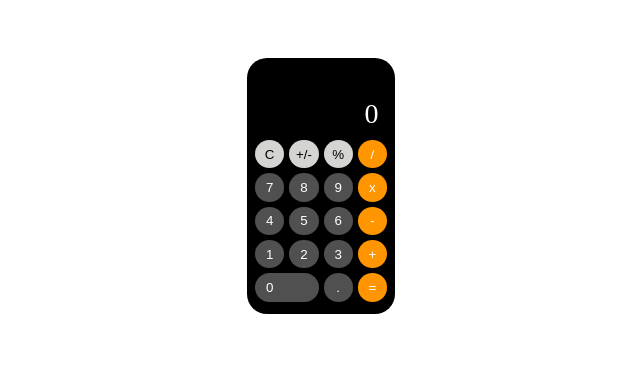
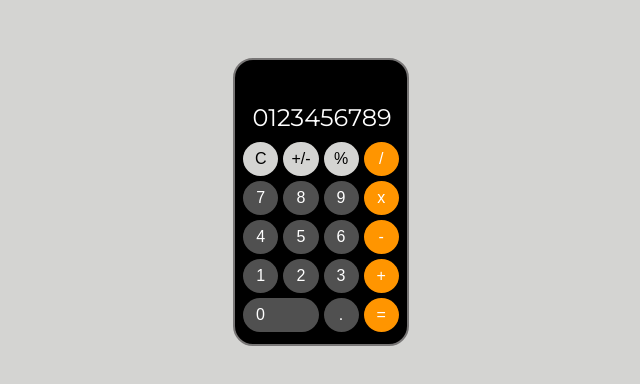
Before and after one commit to lukereed1/iphone-calculator-TOP, a plain HTML site: page index.html in a window 1280 px wide. Shown: the whole page, without its empty margins (319-959 px from the left). Drawn offline with Linux system fonts and the light colour scheme.

Commit message:
Completed CSS

```diff
--- a/index.html
+++ b/index.html
@@ -5,6 +5,9 @@
     <meta charset="UTF-8">
     <meta name="viewport" content="width=device-width, initial-scale=1.0">
     <link rel="stylesheet" href="styles.css">
+    <link rel="preconnect" href="https://fonts.googleapis.com">
+    <link rel="preconnect" href="https://fonts.gstatic.com" crossorigin>
+    <link href="https://fonts.googleapis.com/css2?family=Montserrat:wght@400;700&display=swap" rel="stylesheet">
     <script src="main.js" defer></script>
     <title>IPhone Calculator</title>
 </head>
@@ -13,28 +16,28 @@
     <main>
         <div class="calculator">
             <div id="screen">
-                <div id="screen-numbers">0</div>
+                <div id="screen-numbers">0123456789</div>
             </div>
             <div id="button-container">
-                <button class="top-row-button">C</button>
-                <button class="top-row-button">+/-</button>
-                <button class="top-row-button">%</button>
-                <button class="operator">/</button>
+                <button id="clear" class="top-row-button">C</button>
+                <button id="pos-neg" class="top-row-button">+/-</button>
+                <button id="percent" class="top-row-button">%</button>
+                <button id="divide" class="operator">/</button>
                 <button class="button">7</button>
                 <button class="button">8</button>
                 <button class="button">9</button>
-                <button class="operator">x</button>
+                <button id="multiply" class="operator">x</button>
                 <button class="button">4</button>
                 <button class="button">5</button>
                 <button class="button">6</button>
-                <button class="operator">-</button>
+                <button id="subtract" class="operator">-</button>
                 <button class="button">1</button>
                 <button class="button">2</button>
                 <button class="button">3</button>
-                <button class="operator">+</button>
+                <button id="plus" class="operator">+</button>
                 <button class="big-button">0</button>
-                <button class="button">.</button>
-                <button class="operator">=</button>
+                <button id="period" class="button">.</button>
+                <button id="operate" class="operator">=</button>
             </div>
         </div>
     </main>
--- a/styles.css
+++ b/styles.css
@@ -1,3 +1,8 @@
+body {
+	background: #d4d4d2;
+	font-family: "Montserrat", sans-serif;
+}
+
 main {
 	display: flex;
 	justify-content: center;
@@ -13,6 +18,7 @@ main {
 	padding: 0.75em 0.5em;
 	gap: 10px;
 	border-radius: 20px;
+	border: rgb(120, 118, 118) solid 2px;
 }
 
 #screen {
@@ -24,7 +30,7 @@ main {
 }
 
 #screen-numbers {
-	font-size: 1.75em;
+	font-size: 1.5rem;
 	color: white;
 	font-style: bold;
 	padding-right: 0.3em;
@@ -36,38 +42,40 @@ main {
 	gap: 5px;
 }
 
-.button {
+.button,
+.operator,
+.top-row-button {
+	font-size: 1rem;
 	padding: 0.5em;
 	border: none;
 	border-radius: 50%;
 	text-align: center;
+	cursor: pointer;
+}
+
+.button {
 	background: #505050;
 	color: white;
 }
 
+.operator {
+	background: #ff9500;
+	color: white;
+}
+
+.top-row-button {
+	background: #d4d4d2;
+	color: black;
+}
+
 .big-button {
+	font-size: 1rem;
 	grid-column: span 2;
 	border: none;
 	border-radius: 20px;
 	background: #505050;
 	color: white;
 	text-align: left;
-	padding-left: 11px;
+	padding-left: 0.8em;
+	cursor: pointer;
 }
-
-.operator {
-	padding: 0.5em;
-	border: none;
-	border-radius: 50%;
-	background: #ff9500;
-	color: white;
-}
-
-.top-row-button {
-	padding: 0.5em;
-	border: none;
-	border-radius: 50%;
-	text-align: center;
-	background: #d4d4d2;
-	color: black;
-}
```
